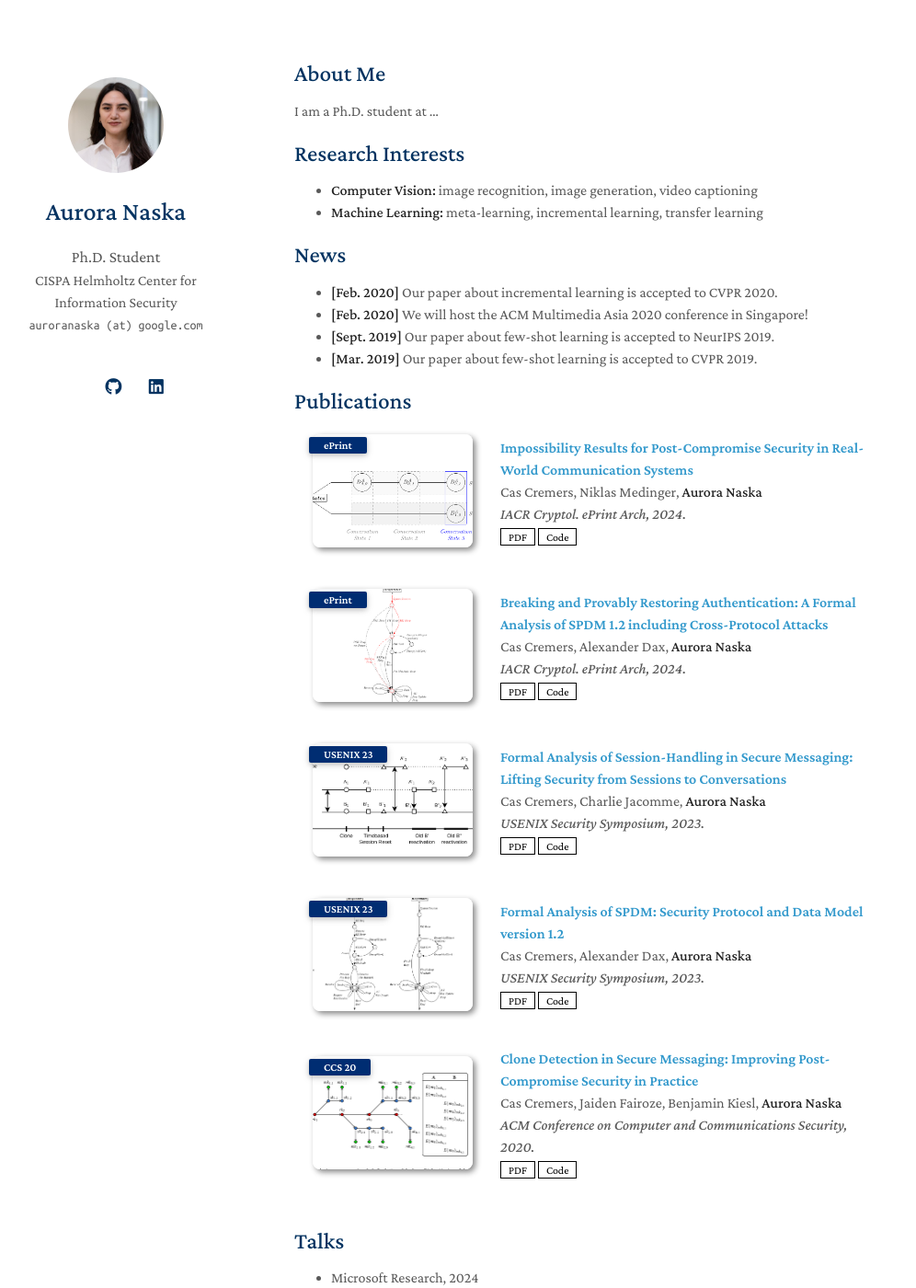
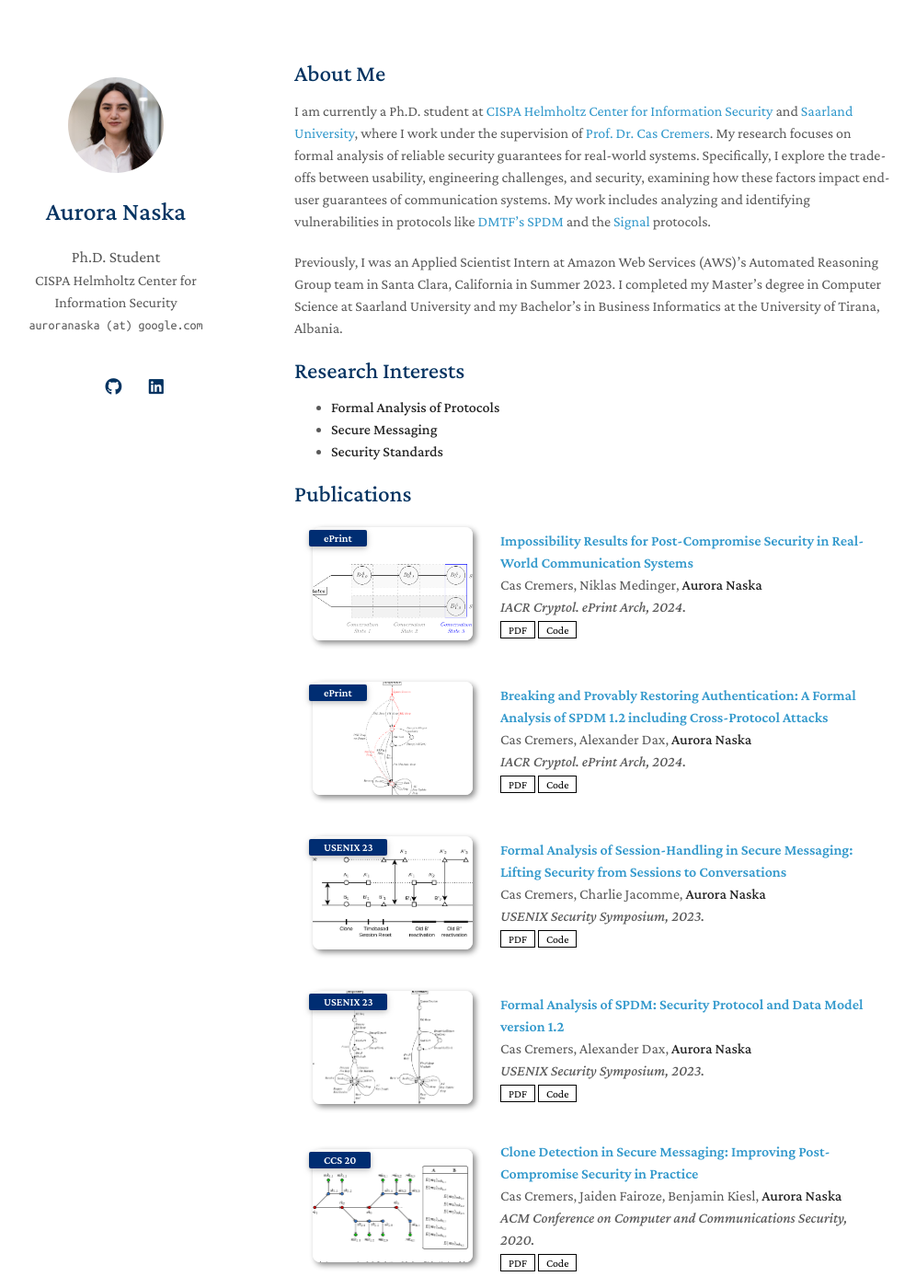
Before and after one commit to auroranaska/auroranaska.github.io, a Jekyll site: the page built from index.md, in a window 1280 px wide and 1400 px high. Shown: the whole window at 92% size, without its empty margins (150-1146 px from the left). Built offline with Jekyll 4.4.1, drawn with Linux system fonts in a browser that asks for light colours; a style sheet for code colours, icons or effects is not loaded; our own code applies the rules of GitHub Pages for plain Markdown files; some of the changed text lies outside the part shown.

Commit message:
add info

```diff
--- a/_includes/services.md
+++ b/_includes/services.md
@@ -3,14 +3,14 @@
 <h4 style="margin:0 10px 0;">Conference Reviewers</h4>
 
 <ul style="margin:0 0 5px;">
-  <li><a href="http://cvpr2023.thecvf.com/"><autocolor>IEEE/CVF Conference on Computer Vision and Pattern Recognition (CVPR) 2021-2023</autocolor></a></li>
-  <li><a href="http://iccv2021.thecvf.com/"><autocolor>IEEE/CVF International Conference on Computer Vision (ICCV) 2021</autocolor></a></li>
-  <li><a href="https://eccv2022.ecva.net/"><autocolor>European Conference on Computer Vision (ECCV) 2022</autocolor></a></li>
+  <li><a href="http://cvpr2023.thecvf.com/"><autocolor>1</autocolor></a></li>
+  <li><a href="http://iccv2021.thecvf.com/"><autocolor>2</autocolor></a></li>
+  <li><a href="https://eccv2022.ecva.net/"><autocolor>3</autocolor></a></li>
 </ul>
 
 <h4 style="margin:0 10px 0;">Journal Reviewers</h4>
 
 <ul style="margin:0 0 20px;">
-  <li><a href="https://www.computer.org/csdl/journal/tp"><autocolor>IEEE Transactions on Pattern Analysis and Machine Intelligence (TPAMI)</autocolor></a></li>
-  <li><a href="https://www.springer.com/journal/11263"><autocolor>International Journal of Computer Vision (IJCV)</autocolor></a></li>
+  <li><a href="https://www.computer.org/csdl/journal/tp"><autocolor>1</autocolor></a></li>
+  <li><a href="https://www.springer.com/journal/11263"><autocolor>2</autocolor></a></li>
 </ul>
--- a/_includes/talks.md
+++ b/_includes/talks.md
@@ -1,14 +1,14 @@
-## Talks
+## Academic Activities
 
+
+<h4 style="margin:0 10px 0;">Invited Talks:</h4>
 <ul style="margin:0 0 10px;">
   <li><autocolor>Microsoft Research, 2024</autocolor></li>
   <li><autocolor>Radboud University, 2024</autocolor></li>
   <li><autocolor>Cornell University, 2023</autocolor></li>
 </ul>
 
-
-## Teaching
-
+<h4 style="margin:0 10px 0;">Teaching:</h4>
 <ul style="margin:0 0 20px;">
   <li><a href="https://summerschool-croatia.cs.ru.nl/2024/"><autocolor>Lecturer, SUMMER SCHOOL ON REAL-WORLD CRYPTO AND PRIVACY, 2024</autocolor></a></li>
   <li><a href="https://summerschool-croatia.cs.ru.nl/2022/index.shtml"><autocolor>Instructor, SUMMER SCHOOL ON REAL-WORLD CRYPTO AND PRIVACY, 2022</autocolor></a></li>
--- a/index.md
+++ b/index.md
@@ -4,22 +4,17 @@ layout: homepage
 
 ## About Me
 
-I am a Ph.D. student at ...
+I am currently a Ph.D. student at [CISPA Helmholtz Center for Information Security](https://cispa.de) and [Saarland University](https://www.uni-saarland.de/en/home.html), where I work under the supervision of [Prof. Dr. Cas Cremers](https://people.cispa.io/cas.cremers/).
+My research focuses on formal analysis of reliable security guarantees for real-world systems. Specifically, I explore the trade-offs between usability, engineering challenges, and security, examining how these factors impact end-user guarantees of communication systems. My work includes analyzing and identifying vulnerabilities in protocols like [DMTF’s SPDM](https://www.dmtf.org/standards/spdm) and the [Signal](https://signal.org/) protocols.
+
+Previously, I was an Applied Scientist Intern at Amazon Web Services (AWS)'s Automated Reasoning Group team in Santa Clara, California in Summer 2023.
+I completed my Master's degree in Computer Science at Saarland University and my Bachelor's in Business Informatics at the University of Tirana, Albania.
 
 ## Research Interests
-
-- **Computer Vision:** image recognition, image generation, video captioning
-- **Machine Learning:** meta-learning, incremental learning, transfer learning
-
-## News
-
-- **[Feb. 2020]** Our paper about incremental learning is accepted to CVPR 2020.
-- **[Feb. 2020]** We will host the ACM Multimedia Asia 2020 conference in Singapore!
-- **[Sept. 2019]** Our paper about few-shot learning is accepted to NeurIPS 2019.
-- **[Mar. 2019]** Our paper about few-shot learning is accepted to CVPR 2019.
+- **Formal Analysis of Protocols**
+- **Secure Messaging**
+- **Security Standards**
 
 {% include_relative _includes/publications.md %}
 
 {% include_relative _includes/talks.md %}
-
-{% include_relative _includes/services.md %}
```
Also changed, not shown: assets/img/favicon-dark.png, assets/img/favicon.png.
